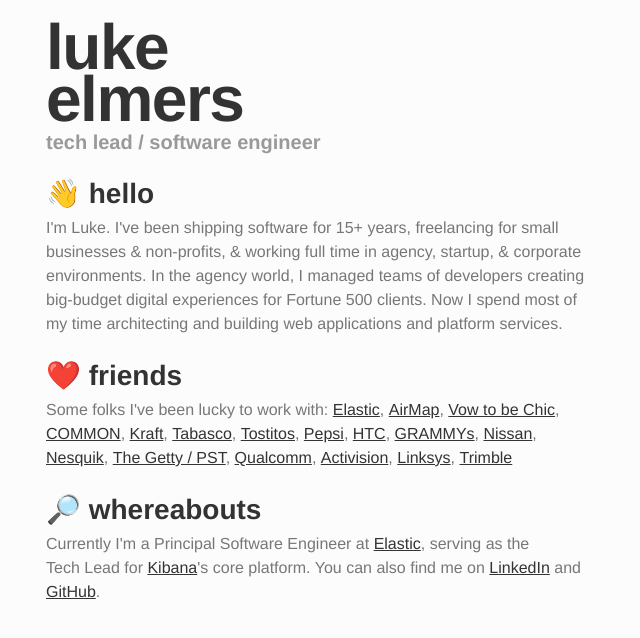
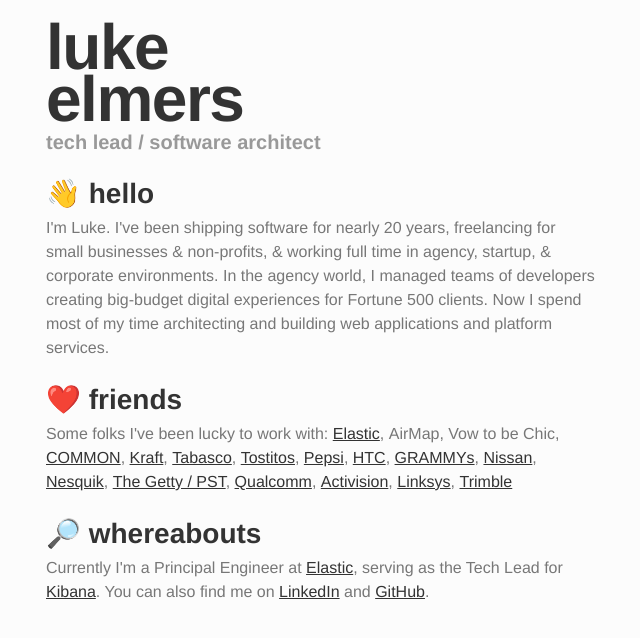
Before and after one commit to lukeelmers/lukeelmers.github.io, a plain HTML site: page index.html in a window 1280 px wide. Shown: the part 202-840 px from the top of the page, without its empty margins (4-644 px from the left). Drawn offline with Linux system fonts and the light colour scheme.

Commit message:
Remove Google Analytics & make text updates.

```diff
--- a/index.html
+++ b/index.html
@@ -5,8 +5,8 @@
   <meta http-equiv="x-ua-compatible" content="ie=edge">
   <meta name="viewport" content="width=device-width, initial-scale=1">
   <meta charset="utf-8">
-  <title>Luke Elmers 🚀 tech lead / software engineer</title>
-  <meta property="og:title" content="Luke Elmers 🚀 tech lead / software engineer">
+  <title>Luke Elmers 🚀 tech lead / software architect</title>
+  <meta property="og:title" content="Luke Elmers 🚀 tech lead / software architect">
   <meta name="description" content="I ship software.">
   <meta name="og:description" content="I ship software.">
   <link rel="stylesheet" href="css/normalize.css">
@@ -34,12 +34,12 @@
   </header>
 
   <h1>luke<br />elmers</h1>
-  <h2>tech lead / software engineer</h2>
+  <h2>tech lead / software architect</h2>
 
   <h3>👋 hello</h3>
   <p>
     I'm Luke.
-    I've been shipping software for 15+ years, freelancing for small businesses &amp;
+    I've been shipping software for nearly 20 years, freelancing for small businesses &amp;
     non-profits, &amp; working full time in agency, startup, &amp; corporate environments.
     In the agency world, I managed teams of developers creating big-budget digital
     experiences for Fortune 500 clients. Now I spend most of my time architecting and
@@ -50,8 +50,8 @@
   <p>
     <ul>
       <li>Some folks I've been lucky to work with: <a href="https://elastic.co" target="_blank">Elastic</a></li>
-      <li><a href="https://airmap.com" target="_blank">AirMap</a></li>
-      <li><a href="https://vowtobechic.com" target="_blank">Vow&nbsp;to&nbsp;be&nbsp;Chic</a></li>
+      <li>AirMap</li>
+      <li>Vow&nbsp;to&nbsp;be&nbsp;Chic</li>
       <li><a href="https://common.is" target="_blank">COMMON</a></li>
       <li><a href="http://www.kraftrecipes.com" target="_blank">Kraft</a></li>
       <li><a href="https://tabasco.com" target="_blank">Tabasco</a></li>
@@ -71,10 +71,10 @@
 
   <h3>🔎 whereabouts</h3>
   <p>
-    Currently I'm a Principal Software Engineer at
+    Currently I'm a Principal Engineer at
     <a href="https://elastic.co/" target="_blank">Elastic</a>,
     serving as the Tech&nbsp;Lead for
-    <a href="https://github.com/elastic/kibana" target="_blank">Kibana</a>'s core platform.
+    <a href="https://github.com/elastic/kibana" target="_blank">Kibana</a>.
     You can also find me on <a href="https://linkedin.com/in/lukeelmers" target="_blank">LinkedIn</a>
     and <a href="https://github.com/lukeelmers" target="_blank">GitHub</a>.
   </p>
@@ -83,15 +83,6 @@
 
   <script src="js/particles.min.js" defer></script>
   <script src="js/app.js" defer></script>
-  <script defer>
-    (function(i,s,o,g,r,a,m){i['GoogleAnalyticsObject']=r;i[r]=i[r]||function(){
-    (i[r].q=i[r].q||[]).push(arguments)},i[r].l=1*new Date();a=s.createElement(o),
-    m=s.getElementsByTagName(o)[0];a.async=1;a.src=g;m.parentNode.insertBefore(a,m)
-    })(window,document,'script','https://www.google-analytics.com/analytics.js','ga');
-
-    ga('create', 'UA-6519046-1', 'auto');
-    ga('send', 'pageview');
-  </script>
 </body>
 
 </html>
```
